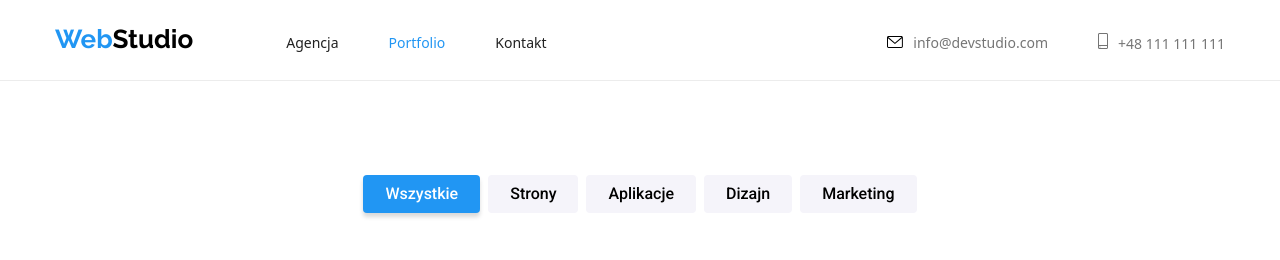
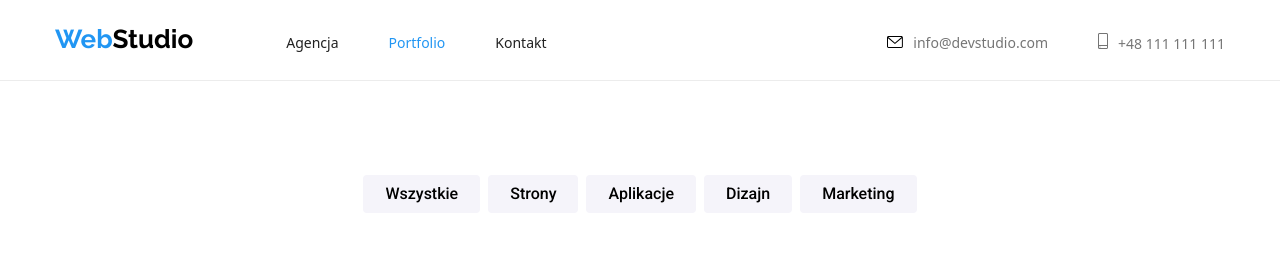
Before and after one commit to Krzysi3kJezierski/goit-markup-hw-04, a plain HTML site: page portfolio.html in a window 1280 px wide. Shown: the top 260 px of the page. Drawn offline with Linux system fonts and the light colour scheme.

Commit message:
poprawa styli na button (portfolio)

```diff
--- a/portfolio.html
+++ b/portfolio.html
@@ -61,11 +61,7 @@
       <section class="section portfolio">
         <div class="container">
           <ul class="buttons-portfolio">
-            <li>
-              <button type="button" class="button button-active-portfolio">
-                Wszystkie
-              </button>
-            </li>
+            <li><button type="button" class="button">Wszystkie</button></li>
             <li><button type="button" class="button">Strony</button></li>
             <li><button type="button" class="button">Aplikacje</button></li>
             <li><button type="button" class="button">Dizajn</button></li>
```
